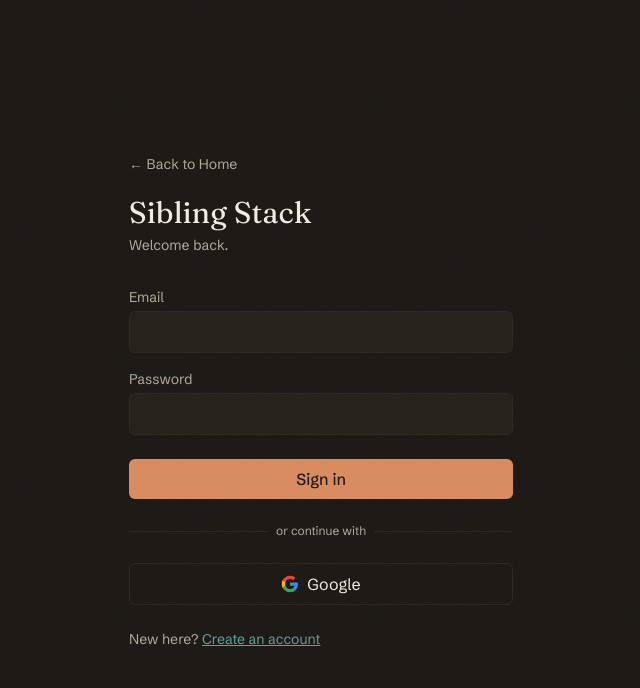
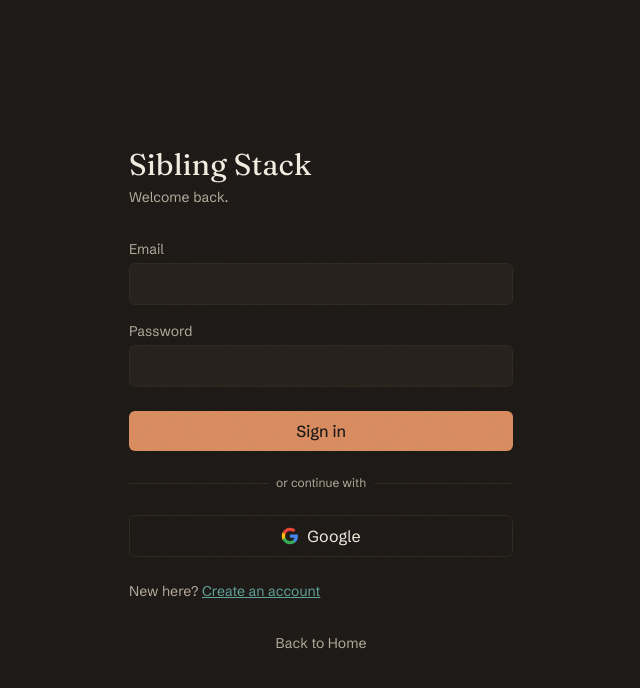
Before and after one commit to tjos123/siblingstack, a Next.js app: page /sign-in in a window 1280 px wide. Shown: the top 688 px of the page, without its empty margins (319-959 px from the left). Built offline with nearby package versions, Linux system fonts and the light colour scheme; no server answers.

Commit message:
sign in page edit

```diff
--- a/src/app/sign-in/page.tsx
+++ b/src/app/sign-in/page.tsx
@@ -49,10 +49,7 @@ export default function SignInPage() {
     <main className="min-h-screen flex items-center justify-center px-6">
       <Canonical url="https://www.siblingstack.com/sign-in" />
       <div className="w-full max-w-sm">
-        <Link href="/" className="text-ink-muted hover:text-ink text-sm transition-colors">
-          ← Back to Home
-        </Link>
-        <h1 className="font-display text-3xl text-ink mt-5 mb-1">Sibling Stack</h1>
+        <h1 className="font-display text-3xl text-ink mb-1">Sibling Stack</h1>
         <p className="text-ink-muted text-sm mb-8">Welcome back.</p>
         <form onSubmit={handleSubmit} className="flex flex-col gap-4">
           <div>
@@ -96,6 +93,10 @@ export default function SignInPage() {
           New here?{" "}
           <Link href="/sign-up" className="text-childB underline">Create an account</Link>
         </p>
+
+        <Link href="/" className="block text-ink-muted hover:text-ink text-sm mt-8 text-center transition-colors">
+          Back to Home
+        </Link>
       </div>
     </main>
   );
```
Also changed, not shown: 1 other file (tests, documents, lock files or other folders).
